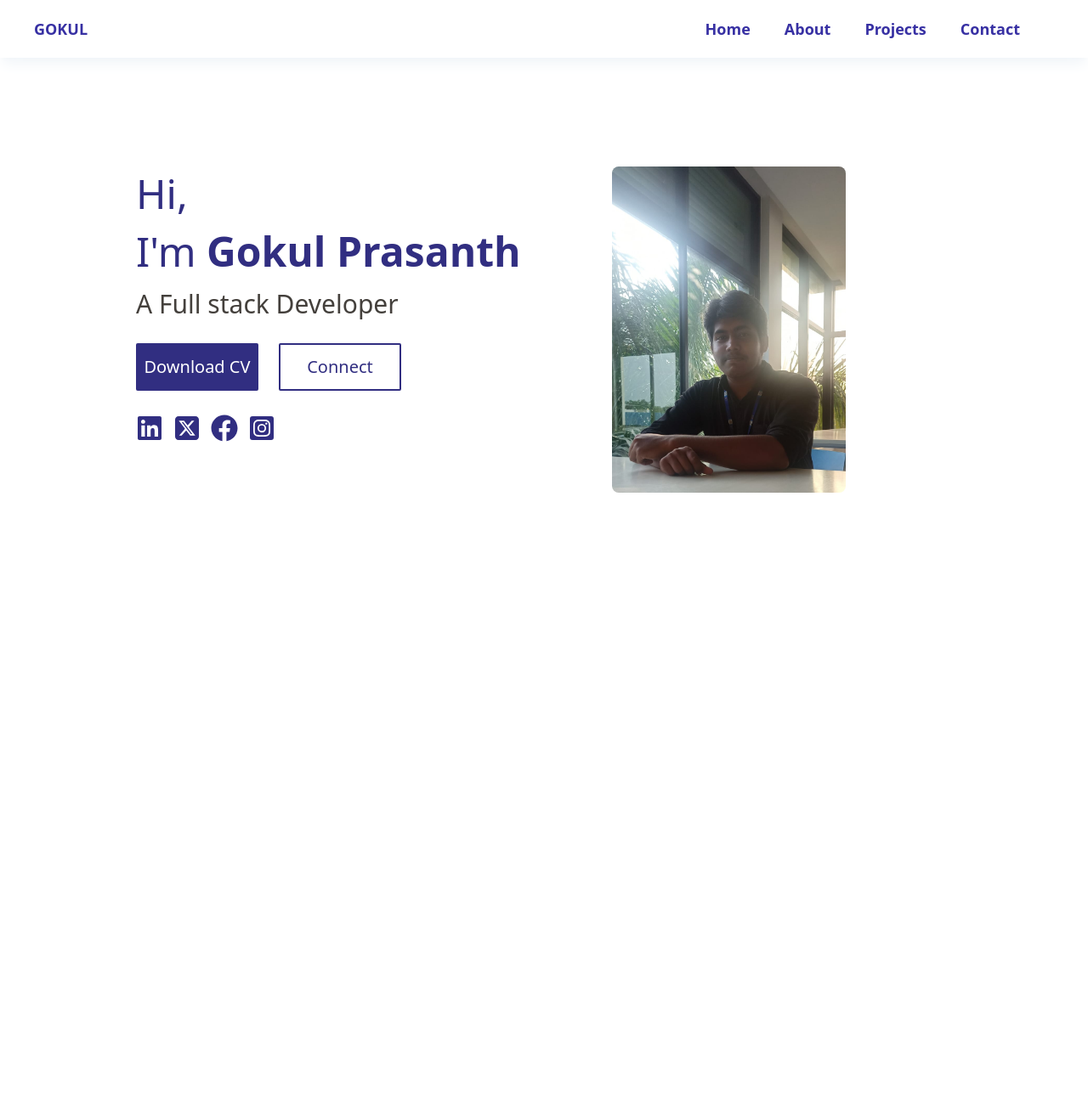
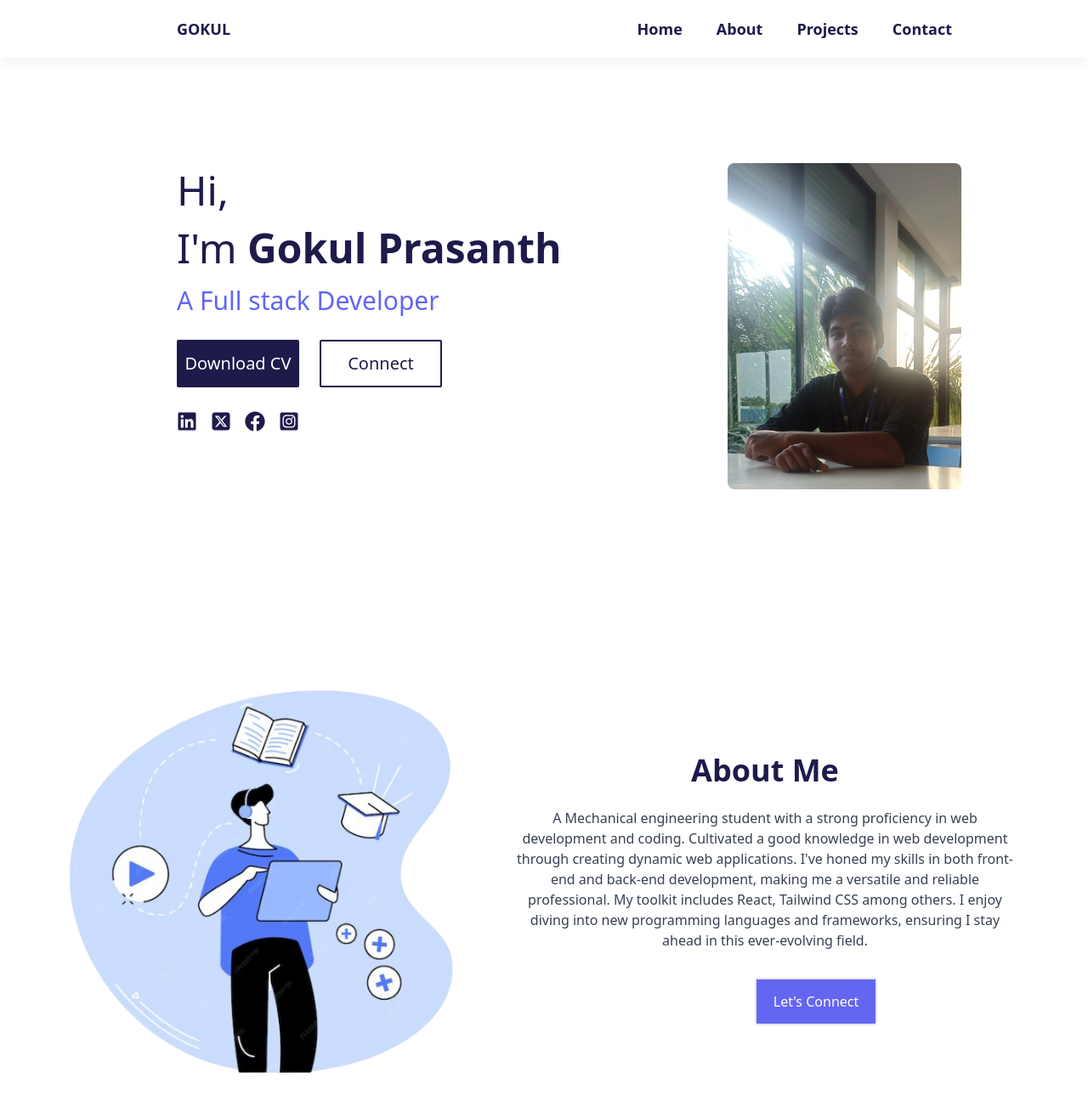
Before and after one commit to gokulprasanthb/portfolio, a React (Create React App) app: page / in a window 1280 px wide. Shown: the top 1302 px of the page at 85% size. Before the commit the page ends 800 px from the top, so only its background shows below. Built offline with nearby package versions, Linux system fonts and the light colour scheme.

Commit message:
about section add

```diff
--- a/src/App.jsx
+++ b/src/App.jsx
@@ -1,12 +1,14 @@
 import React from 'react'
 import Header from './components/Header'
 import Hero from './components/Hero'
+import About from './components/About'
 
 const App = () => {
   return (
     <div>
       <Header/>
       <Hero/>
+      <About/>
     </div>
   )
 }
--- /dev/null
+++ b/src/components/About.jsx
@@ -0,0 +1,23 @@
+import React from 'react'
+import aboutImage from '../assets/about.png'
+
+const About = () => {
+  return (
+    <section className='flex flex-col md:flex-row md:pt-28 md:pr-20 max-md:mt-16'>
+        <div className='max-md:hidden md:w-1/2'>
+            <img src={aboutImage} alt="" />
+        </div>
+        <div className='md:w-1/2 max-md:w-full flex justify-center max-md:flex max-md:flex-col max-md:items-center '>
+            <div className='flex flex-col justify-center max-md:h-full'>
+                <h2 className='text-center text-4xl font-bold text-indigo-950'>About Me</h2>
+                <p className='text-center pt-6 text-gray-700 max-md:w-full max-md:px-10 max-md:ml-5 max-md:text-start'>A Mechanical engineering student with a strong proficiency in web
+                development and coding. Cultivated a good knowledge in web development
+                through creating dynamic web applications. I've honed my skills in both front-end and back-end development, making me a versatile and reliable professional. My toolkit includes React, Tailwind CSS   among others. I enjoy diving into new programming languages and frameworks, ensuring I stay ahead in this ever-evolving field.</p>
+                <button className='border-2 text-white bg-indigo-500 w-36 h-14 hover:bg-indigo-600 hover:text-white hover:border-indigo-600 rounded-sm mt-8 ml-72 max-md:ml-16'>Let's Connect</button>
+            </div>
+        </div>
+    </section>
+  )
+}
+
+export default About
--- a/src/components/Header.jsx
+++ b/src/components/Header.jsx
@@ -4,21 +4,21 @@ import { Bars3Icon } from '@heroicons/react/24/solid'
 const Header = () => {
     const[toggleMenu, setToggleMenu] = useState(false)
   return (
-    <header className='shadow-lg shadow-slate-100 flex justify-between py-5 font-semibold text-indigo-800 text-lg max-md:bg-indigo-950 max-md:text-white max-md:shadow-none'>
-        <a href="/" className='pl-10 font-bold'>GOKUL</a>
+    <header className='w-full bg-white fixed max-md:fixed shadow-lg shadow-stone-100 flex justify-between py-5 font-semibold text-indigo-950 text-lg max-md:bg-indigo-950 max-md:text-white max-md:shadow-none md:px-20 max-md:w-full max-md:pt-6'>
+        <a href="/" className='pl-10 md:pl-32 font-bold'>GOKUL</a>
         <nav className='hidden md:block'>
             <ul className='flex flex-row space-x-10 pr-20 '>
-                <li className='hover:text-stone-700'><a href="/">Home</a></li>
-                <li className='hover:text-stone-700'><a href="/">About</a></li>
-                <li className='hover:text-stone-700'><a href="/">Projects</a></li>
-                <li className='hover:text-stone-700'><a href="/">Contact</a></li>
+                <li className='hover:text-indigo-500'><a href="/">Home</a></li>
+                <li className='hover:text-indigo-500'><a href="/">About</a></li>
+                <li className='hover:text-indigo-500'><a href="/">Projects</a></li>
+                <li className='hover:text-indigo-500'><a href="/">Contact</a></li>
             </ul>
         </nav>
-        {toggleMenu && <nav className='items-end block md:hidden fixed top-14 right-0 w-1/3 h-full bg-indigo-95     0 text-white text-start px-8'>
+        {toggleMenu && <nav className='items-end block md:hidden fixed top-14 right-0 w-1/3 h-full bg-indigo-95 max-md:bg-indigo-950 text-white text-start px-8'>
             <ul className='flex flex-col space-y-8 pt-8 '>
-                <li className='hover:text-stone-700'><a href="/">About</a></li>
-                <li className='hover:text-stone-700'><a href="/">Projects</a></li>
-                <li className='hover:text-stone-700'><a href="/">Contact</a></li>
+                <li className=''><a href="/">About</a></li>
+                <li className=''><a href="/">Projects</a></li>
+                <li className=''><a href="/">Contact</a></li>
             </ul>
         </nav>}
         <button onClick={() => setToggleMenu(!toggleMenu)} className='block md:hidden'><Bars3Icon className=' max-md:text-white h-8 text-lg font-bold pr-4'/></button>
--- a/src/components/Hero.jsx
+++ b/src/components/Hero.jsx
@@ -1,5 +1,5 @@
 import React from 'react'
-import image from '../assets/myImage.jpeg'
+import myImage from '../assets/myImage.jpeg'
 import { FaLinkedin } from "react-icons/fa";
 import { FaSquareXTwitter } from "react-icons/fa6";
 import { FaFacebook } from "react-icons/fa";
@@ -8,25 +8,25 @@ import { FaInstagramSquare } from "react-icons/fa";
 
 const Hero = () => {
   return (
-    <section className='flex flex-row justify-center pl-40 px-28 pt-32  max-md:flex-col max-md:px-5 max-md:pt-5'>
-        <div className='w-1/2 mt-2 text-5xl space-y-5 text-indigo-900 max-md:w-full max-md:text-3xl max-md:text-center max-md:mt-16'>
+    <section className='flex flex-row justify-center md:pl-52  md:py-20 md:pt-48 max-md:flex-col max-md:px-3 max-md:pt-28 max-md:pl-10 max-md:space-y-7'>
+        <div className='w-1/2 mt-2 text-5xl space-y-5 text-indigo-950 max-md:w-full max-md:text-3xl max-md:text-center max-md:mt-16'>
             <h1>Hi, </h1>
             <h1>I'm <strong>Gokul Prasanth </strong></h1>
-            <h3 className='text-3xl text-stone-700'>A Full stack Developer</h3>
-            <div className='text-xl font-medium space-x-6 pt-2 '>
-                <button className='bg-indigo-900 text-white w-36 h-14 hover:bg-white hover:text-indigo-900 hover:border-2 hover:border-indigo-900 rounded-sm'>Download CV</button>
-                <button className='border-2 border-indigo-900 w-36 h-14 hover:bg-indigo-900 hover:text-white rounded-sm'>Connect</button>
+            <h3 className='text-3xl text-indigo-500'>A Full stack Developer</h3>
+            <div className='text-xl font-medium md:space-x-6 pt-2 max-md:flex max-md:flex-col max-md:items-center max-md:space-y-8'>
+                <button className='bg-indigo-950 text-white w-36 h-14 hover:bg-white hover:text-indigo-950 hover:border-2 hover:border-indigo-950 rounded-sm'>Download CV</button>
+                <button className='border-2 border-indigo-950 w-36 h-14 hover:bg-indigo-950 hover:text-white rounded-sm '>Connect</button>
             </div>
-            <div className='flex space-x-3 pt-2 max-md:hidden'>
-                <a href="/"><FaLinkedin className='w-8 h-8 hover:text-stone-700'/></a>
-                <a href="/"><FaSquareXTwitter className='w-8 h-8 hover:text-stone-700'/></a>
-                <a href="/"><FaFacebook className='w-8 h-8 hover:text-stone-700'/></a>
-                <a href="/"><FaInstagramSquare className='w-8 h-8 hover:text-stone-700'/></a>
+            <div className='flex space-x-4 pt-2 max-md:hidden'>
+                <a href="/"><FaLinkedin className='w-6 h-6 hover:text-indigo-500'/></a>
+                <a href="/"><FaSquareXTwitter className='w-6 h-6 hover:text-indigo-500'/></a>
+                <a href="/"><FaFacebook className='w-6 h-6 hover:text-indigo-500'/></a>
+                <a href="/"><FaInstagramSquare className='w-6 h-6 hover:text-indigo-500'/></a>
             </div>
         </div>
 
-        <div className='w-1/2 pl-14 max-md:w-full max-md:pl-0'>
-            <img src={image} alt="" className='h-96 rounded-lg max-md:pl-6 max-md:pt-10 max-md:rounded-lg' />
+        <div className='w-1/2 max-md:pl-4 md:pl-28 max-md:w-full'>
+            <img src={myImage} alt="" className='h-96 rounded-lg max-md:pl-6 max-md:pt-10 max-md:rounded-lg' />
         </div>
     </section>
   )
```
Also changed, not shown: src/assets/about.png (added).
